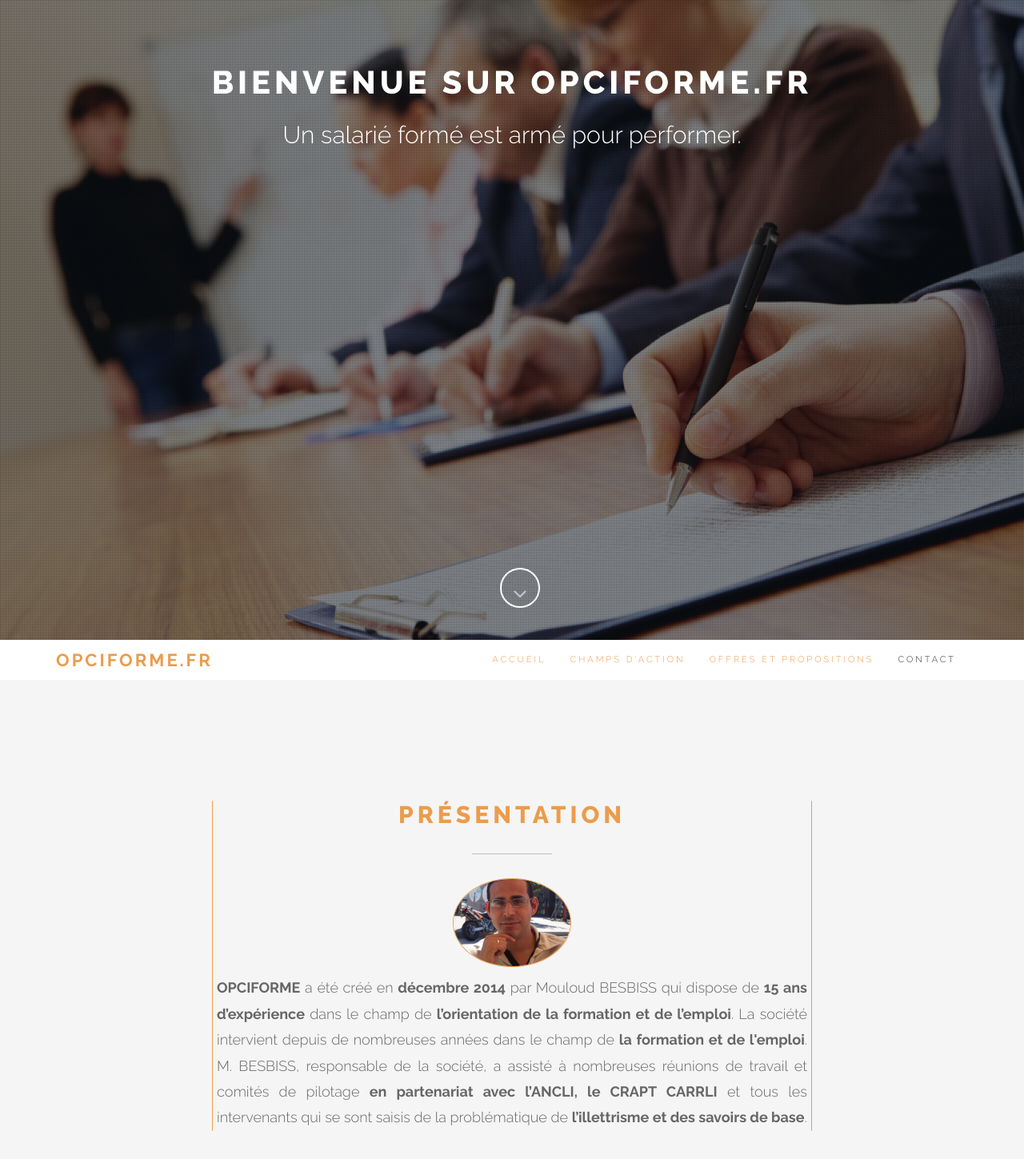
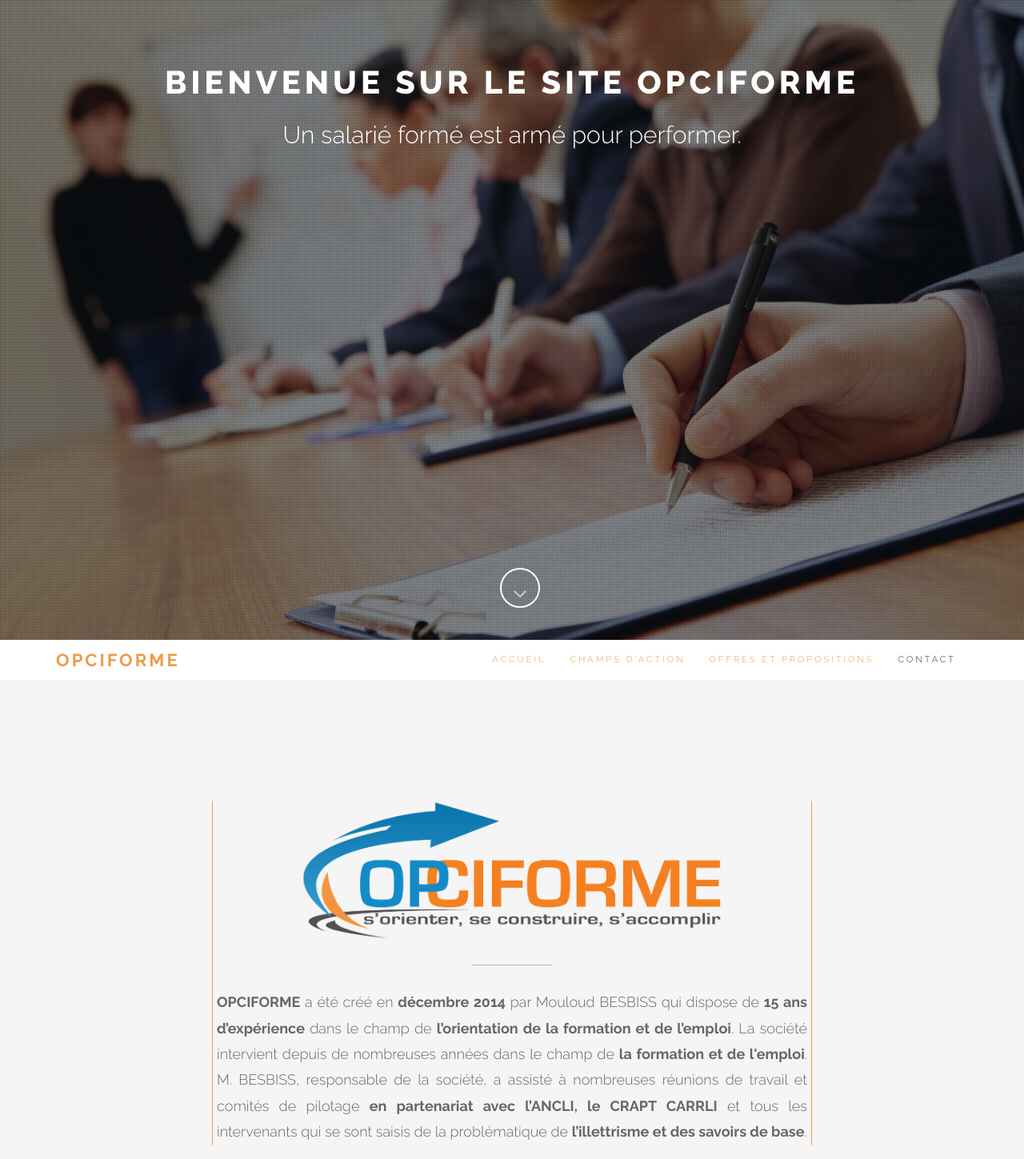
Before and after one commit to NaifousBS/opciforme, a PHP site: page / in a window 1280 px wide. Shown: the top 1449 px of the page at 80% size. Run offline with PHP 8.4, Linux system fonts and the light colour scheme.

Commit message:
MàJ Logo

```diff
--- a/assets/css/style.css
+++ b/assets/css/style.css
@@ -973,3 +973,24 @@
 	}
 
 }
+		img.qtrotator{
+			width: 150px;
+			height: 200px;
+			border: 1px solid #ec9c4b;
+		}
+
+        div.iconbox-desc{
+            text-align: justify;
+            font-size: 16px;
+        }
+
+        img.logoAccueil{
+                max-width: 70%;
+                height: auto;
+            }
+
+        @media screen and (max-width: 1280px){
+            h1#bienvenueH {
+                margin-top: 130px;
+            }
+        }
--- a/index.php
+++ b/index.php
@@ -16,7 +16,7 @@
         <div class="home-overlay">
 		</div>
 		<div class="intro">
-			<h1 id="bienvenueH">Bienvenue sur OPCIFORME.fr</h1>
+			<h1 id="bienvenueH">Bienvenue sur le site OPCIFORME</h1>
 			<div id="slogan" class="start">
         		Un salarié formé est armé pour performer.
         	</div>
@@ -48,10 +48,10 @@
 				<div class="col-sm-offset-2 col-sm-8 col-sm-offset-2">
 
 					<div class="pfblock-header wow fadeInUp" style="border-left: 1px solid #ec9c4b!important;border-right: 1px solid #ec9c4b!important; border-radius:1px;">
-						<h2 class="pfblock-title">Présentation</h2>
+						<p style="text-align: center"><img class="logoAccueil" src="assets/images/opciforme.png"/></p>
 						<div class="pfblock-line"></div>
 						<div class="pfblock-subtitle" style="text-align: justify; margin:5px">
-                            <p style="text-align: center"><img src="assets/images/photoMB.jpg" style="border: 1px solid #ec9c4b;border-radius:50%;width:20%"/></p>
+
                             <b>OPCIFORME</b> a été créé en <b>décembre 2014</b> par Mouloud BESBISS qui dispose de <b>15 ans
                             d’expérience</b> dans le champ de <b>l’orientation de la formation et de l’emploi</b>.
 							La société intervient depuis de nombreuses années dans le champ de <b>la formation et de l'emploi</b>.
@@ -283,23 +283,5 @@
 		<a href="#accueil"><i class="fa fa-angle-up"></i></a>
 	</div>
 
-    <style>
-		img.qtrotator{
-			width: 150px;
-			height: 200px;
-			border: 1px solid #ec9c4b;
-		}
-
-        div.iconbox-desc{
-            text-align: justify;
-            font-size: 16px;
-        }
-
-        @media screen and (max-width: 1280px){
-            h1#bienvenueH {
-                margin-top: 130px;
-            }
-        }
-	</style>
 </body>
 </html>
--- a/menu.php
+++ b/menu.php
@@ -11,7 +11,8 @@
 						<span class="icon-bar"></span>
 						<span class="icon-bar"></span>
 					</button>
-					<a class="navbar-brand" href="index.php">OPCIFORME.fr</a>
+					<a class="navbar-brand" href="index.php">OPCIFORME</a>
+                    <!--<a class="navbar-brand" href="index.php"><img src="assets/images/opciforme.png" style="width:100px;height:100px" /></a>-->
 				</div>
 
 				<div class="collapse navbar-collapse" id="custom-collapse">
```
Also changed, not shown: assets/images/opciforme.jpg (added), assets/images/opciforme.png (added).
